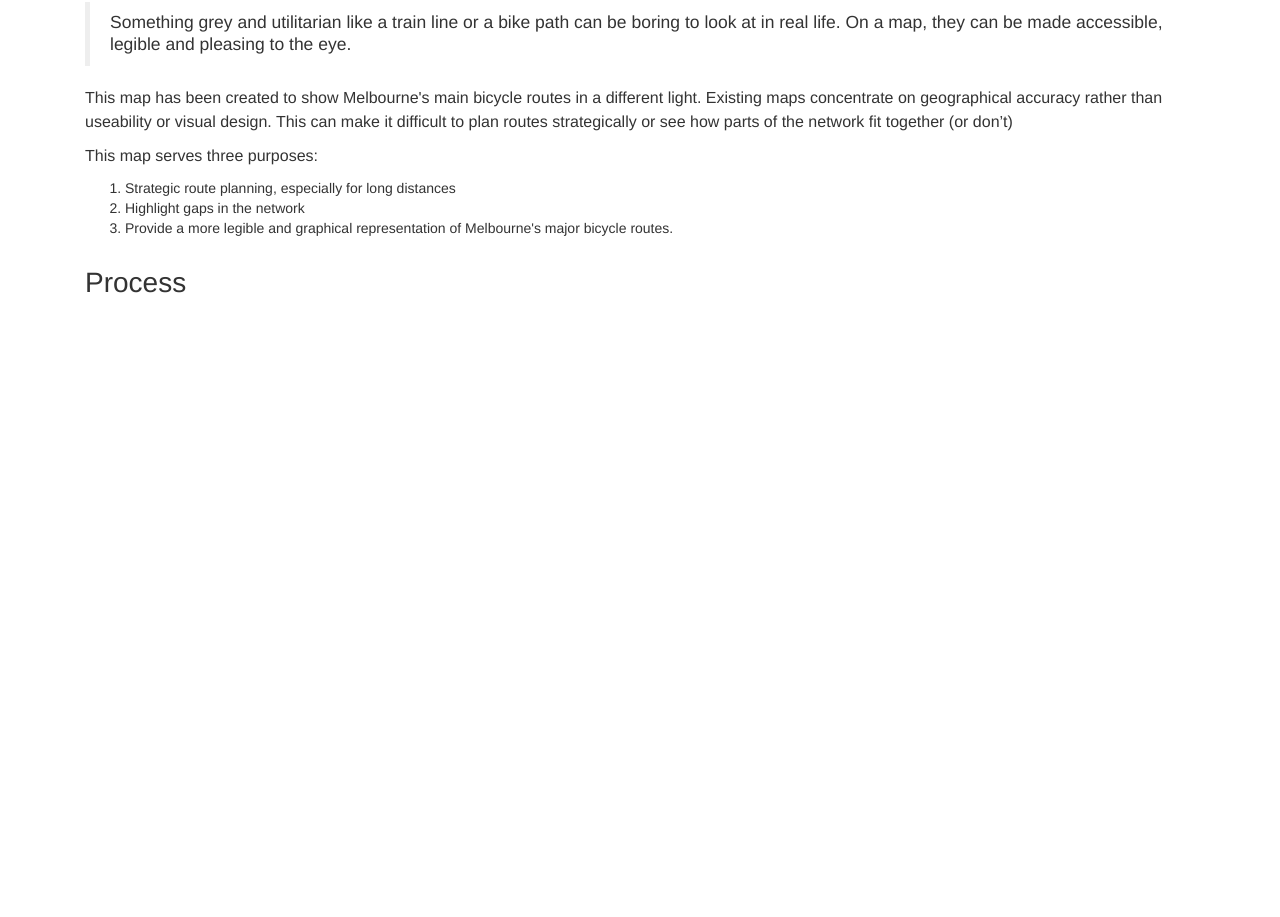
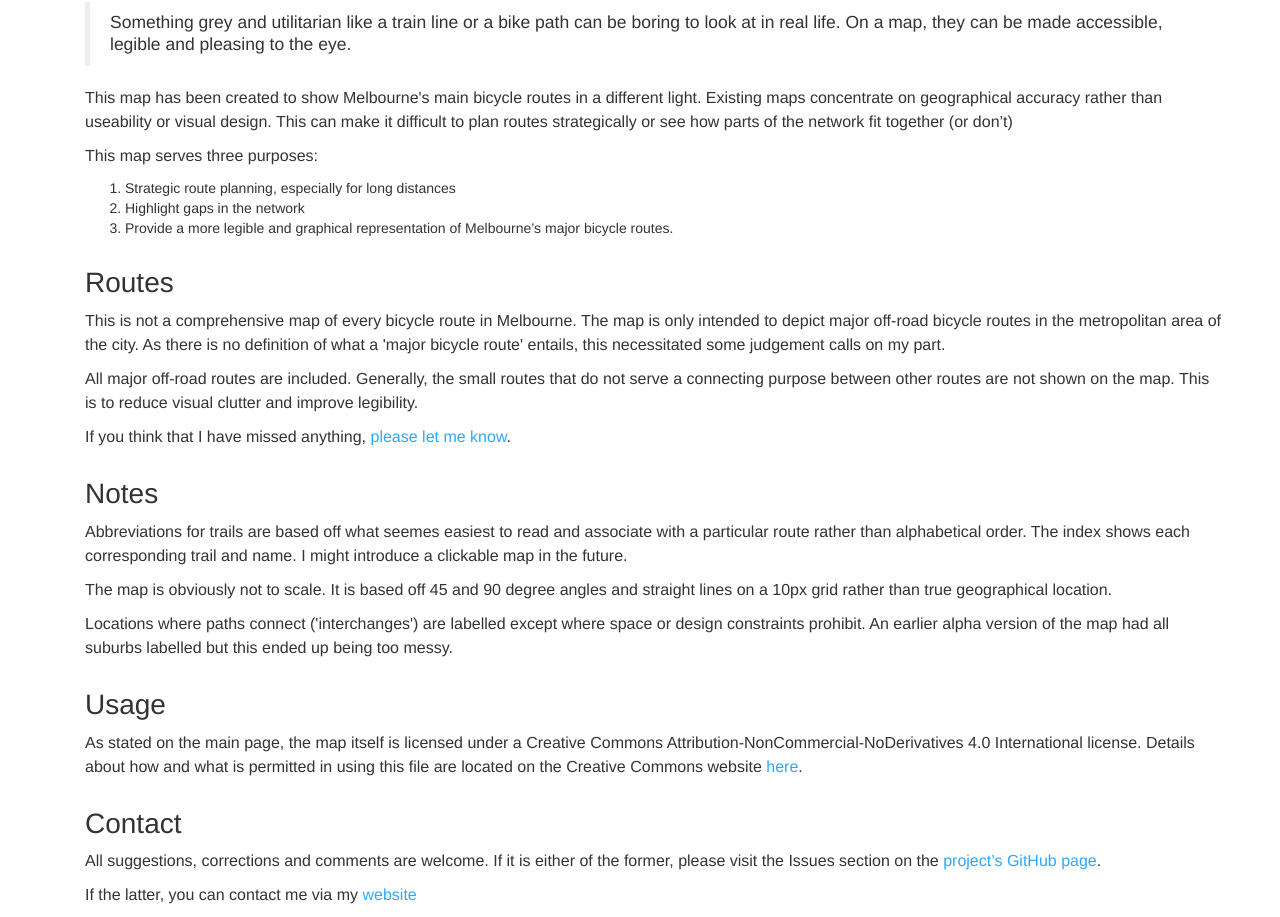
Before and after one commit to philam/melbournebikemap, a plain HTML site: page info/index.html in a window 1280 px wide. Shown: the part 729-1646 px from the top of the page. Before the commit the page ends 1038 px from the top, so only its background shows below. Drawn offline with Linux system fonts and the light colour scheme; a web font is replaced by a local one.

Commit message:
Finished information page

```diff
--- a/info/index.html
+++ b/info/index.html
@@ -91,13 +91,34 @@
 			<p><ol>
 				<li>Strategic route planning, especially for long distances</li>
 				<li>Highlight gaps in the network</li>
-				<li>Provide a more legible and graphical representation of Melbourne's major bicycle routes.</li>
+				<li>Provide a more legible and graphical representation of Melbourne&#8217;s major bicycle routes.</li>
 				</ol>
 			</p>
 		</div>
 
 		<div class="container text-left">
-			<h3>Process</h3>
+			<h3>Routes</h3>
+			<p>This is not a comprehensive map of every bicycle route in Melbourne. The map is only intended to depict major off-road bicycle routes in the metropolitan area of the city. As there is no definition of what a 'major bicycle route' entails, this necessitated some judgement calls on my part.</p>
+			<p>All major off-road routes are included. Generally, the small routes that do not serve a connecting purpose between other routes are not shown on the map. This is to reduce visual clutter and improve legibility.</p>
+			<p>If you think that I have missed anything, <a href="https://github.com/philam/melbournebikemap/issues">please let me know</a>.</p>
+		</div>
+
+		<div class="container text-left">
+			<h3>Notes</h3>
+			<p>Abbreviations for trails are based off what seemes easiest to read and associate with a particular route rather than alphabetical order. The index shows each corresponding trail and name. I might introduce a clickable map in the future.</p>
+			<p>The map is obviously not to scale. It is based off 45 and 90 degree angles and straight lines on a 10px grid rather than true geographical location.</p>
+			<p>Locations where paths connect ('interchanges') are labelled except where space or design constraints prohibit. An earlier alpha version of the map had all suburbs labelled but this ended up being too messy.</p>
+		</div>
+
+		<div class="container text-left">
+			<h3>Usage</h3>
+			<p>As stated on the main page, the map itself is licensed under a Creative Commons Attribution-NonCommercial-NoDerivatives 4.0 International license. Details about how and what is permitted in using this file are located on the Creative Commons website <a href="https://creativecommons.org/licenses/by-nc-nd/4.0/">here</a>.</p>
+		</div>
+
+		<div class="container text-left">
+			<h3>Contact</h3>
+			<p>All suggestions, corrections and comments are welcome. If it is either of the former, please visit the Issues section on the <a href="https://github.com/philam/melbournebikemap/issues">project&#8217;s GitHub page</a>.</p>
+			<p>If the latter, you can contact me via my <a href="http://philipmallis.com/about">website</a></p>
 		</div>
 
 	</div>
```
